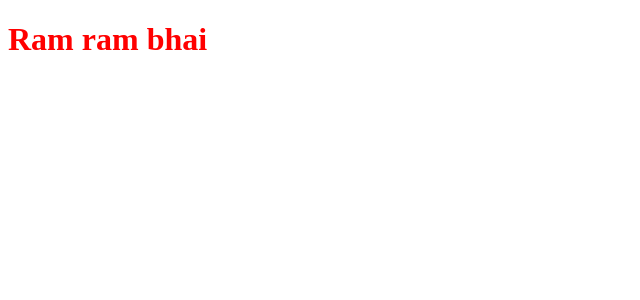
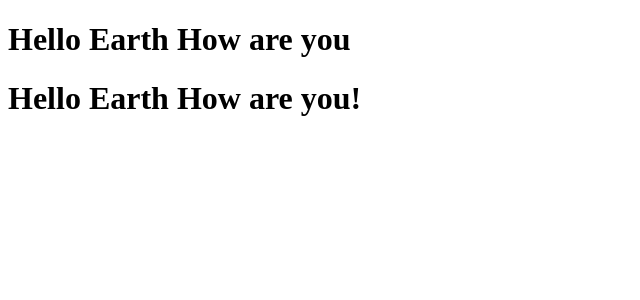
Before and after one commit to ajay-CaTi/react, a React (Vite) app: page / in a window 1280 px wide. Shown: the top 300 px of the page, without its empty margins (0-640 px from the left). Built offline with nearby package versions, Linux system fonts and the light colour scheme.

Commit message:
different way of importing component i.e Component Composition

```diff
--- a/App.js
+++ b/App.js
@@ -15,22 +15,52 @@
 // WHAT EVER IS ROOT IS REPLACE BY ROOT.RENDER() FUNCTION
 import React from "react";
 import ReactDOM from "react-dom/client";
-const parent = React.createElement("div", { id: "parent" }, [
-  React.createElement("div", { id: "child" }, [
-    React.createElement("h1", { className: "mm" }, "i am heading"),
-    React.createElement("h2", { className: "mm" }, "i am h2 heading"),
-  ]),
-  React.createElement("div", { id: "child" }, [
-    React.createElement("h1", { className: "mm" }, "i am heading"),
-    React.createElement("h2", { className: "mm" }, "i am h2 heading"),
-  ]),
-]);
 
-const jsxHeading = <h1 id="heading">Ram ram bhai</h1>;
+const Title = () => (
+  <h1 className="head" tabIndex={"1"}>
+    Hello Earth How are you
+  </h1>
+);
+
+// React function component
+const HeadingComponent = () => {
+  // Normal JS function that return jsx code that is functional component
+  return (
+    <div className="container">
+      {/* <Title /> */}
+      {/* <Title></Title> */}
+      {Title()}
+      <h1>Hello Earth How are you!</h1>
+    </div>
+  );
+};
+
+// Code Redable:- Because of JSX
+// WHat makes React code faster
+// ANs is WebPack Parcel the are builders
+
+// Attack through Browser is known as Cross-side scripting [ JSX take care of INJECTION ATTACKS prevet from cross-site scripting / JSX FIRST sanitise data and then run ]
+
+// Component Composition :- Using one Componenet to another
+
+const root = ReactDOM.createRoot(document.getElementById("root"));
+// root.render(heading);
+root.render(<HeadingComponent />);
+
+// React.createElement==>ReactElement(Object) ==> HTMLElement(By render)
+
+// JSX => BABEL is transpile to React.createElement ==> converted to ReactELement(Object) ==> HTMLElement(By render)
+
+// react and jsx both are different
+
+// TIME E3 45.00
+
+// create abstract syntax tree, parsing, tokens
+
+// The tabindex attribute specifies the tab order of an element (when the "tab" button is used for navigating).
+
 // JSX - is HTML like syntax but not HTML
-const root = ReactDOM.createRoot(document.getElementById("root"));
-console.log(parent);
-root.render(jsxHeading); // render te parent to my root
+// render te parent to my root
 // .render() Job is :- TAke this object and create h1 tag i.e understandable by browser and put it inside root
 
 // echo "# react" >> README.md
@@ -42,3 +72,9 @@ root.render(jsxHeading); // render te parent to my root
 // git push -u origin main(push all code in repository)
 
 // Git is a version control system that allows developers to track changes in their code. GitHub is a web-based hosting service for git repositories. In simple terms, you can use git without Github, but you cannot use GitHub without Git.
+
+// JSX:- (code is transpiled before it reaches the JS  Engine) - PARCEL{from BABEL}
+
+// BABEL:- JS Compiler ( takes jsx and conv into code that Browser understand )
+
+// React.createElement==>ReactElement(Object) ==> HTMLElement(By render)
```
